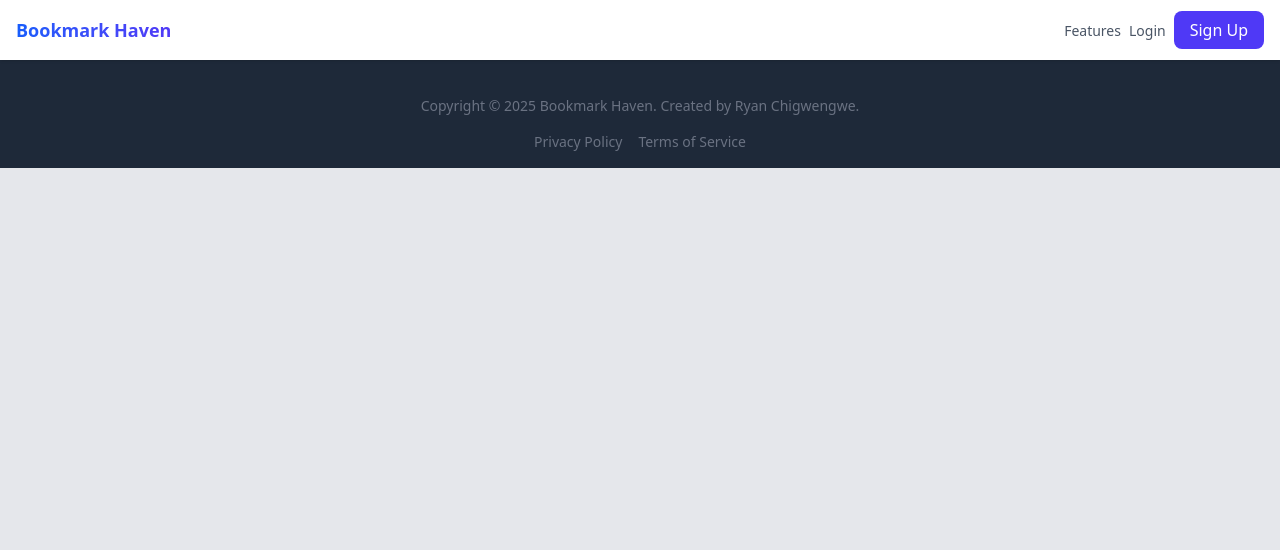
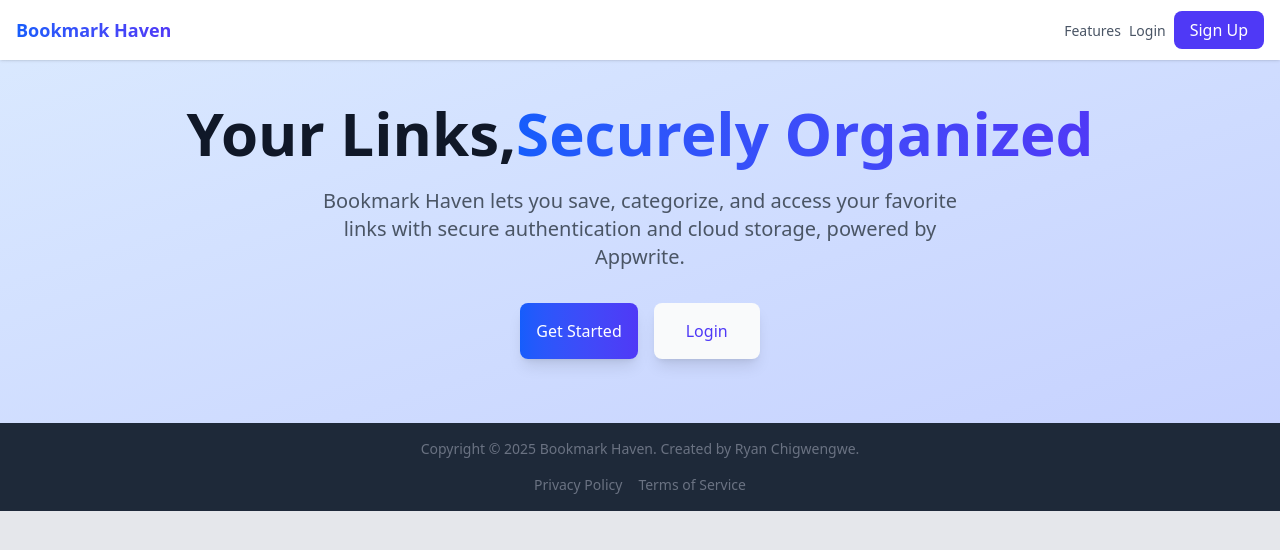
Before and after one commit to rctrollex/bookmark-app, a React (Vite) app: page / in a window 1280 px wide. Shown: the top 550 px of the page. Built offline with nearby package versions, Linux system fonts and the light colour scheme.

Commit message:
Added Hero Section

```diff
--- a/src/components/Footer.jsx
+++ b/src/components/Footer.jsx
@@ -2,7 +2,7 @@ import React from 'react'
 
 const Footer = () => {
     return (
-        <footer className="bg-gray-800 text-gray-500 pt-24 p-4">
+        <footer className="bg-gray-800 text-gray-500 p-4">
             <div className="container text-center flex-row mx-auto px-4">
                 <p className="text-sm">Copyright &copy; 2025 Bookmark Haven. Created by Ryan Chigwengwe.</p>
                 <div className="space-x-4 justify-center flex mt-4">
--- a/src/pages/Home.jsx
+++ b/src/pages/Home.jsx
@@ -6,6 +6,25 @@ const Home = () => {
     return (
         <dv className="relative overflow-hidden">
             <Navbar />
+            <section className="pt-24 pb-16 bg-gradient-to-br from-blue-100 to-indigo-200">
+                <div className="container mx-auto px-4 text-center">
+                    <h2 className="text-5xl md:text-6xl sm:text-2xl font-bold mb-4 text-gray-900 leading-tight">Your Links,
+                        <span className="bg-clip-text text-transparent bg-gradient-to-r from-blue-600 to-indigo-600">Securely Organized</span>
+                    </h2>
+                    <p className="text-lg md:text-xl text-gray-600 max-w-2xl mb-8 mx-auto">
+                        Bookmark Haven lets you save, categorize,
+                        and access your favorite links with secure authentication and cloud storage,
+                        powered by Appwrite.
+                    </p>
+
+                    <div className="flex justify-center  gap-4">
+                        <a href="#signUp" className="bg-gradient-to-r from-blue-600 to-indigo-600 px-4 py-4 rounded-lg text-white shadow-lg inline-block hover:from-blue-700 hover:to-indigo-700 transform hover:scale-105 transition-all duration-75">Get Started</a>
+                        <a href="login" className="bg-gray-50 px-8 py-4 rounded-lg shadow-lg inline-block hover:bg-gray-200 text-indigo-600 transform hover:scale-105 transition-all duration-75">Login</a>
+
+                    </div>
+                </div>
+
+            </section>
             <Footer />
         </dv>
     )
```
